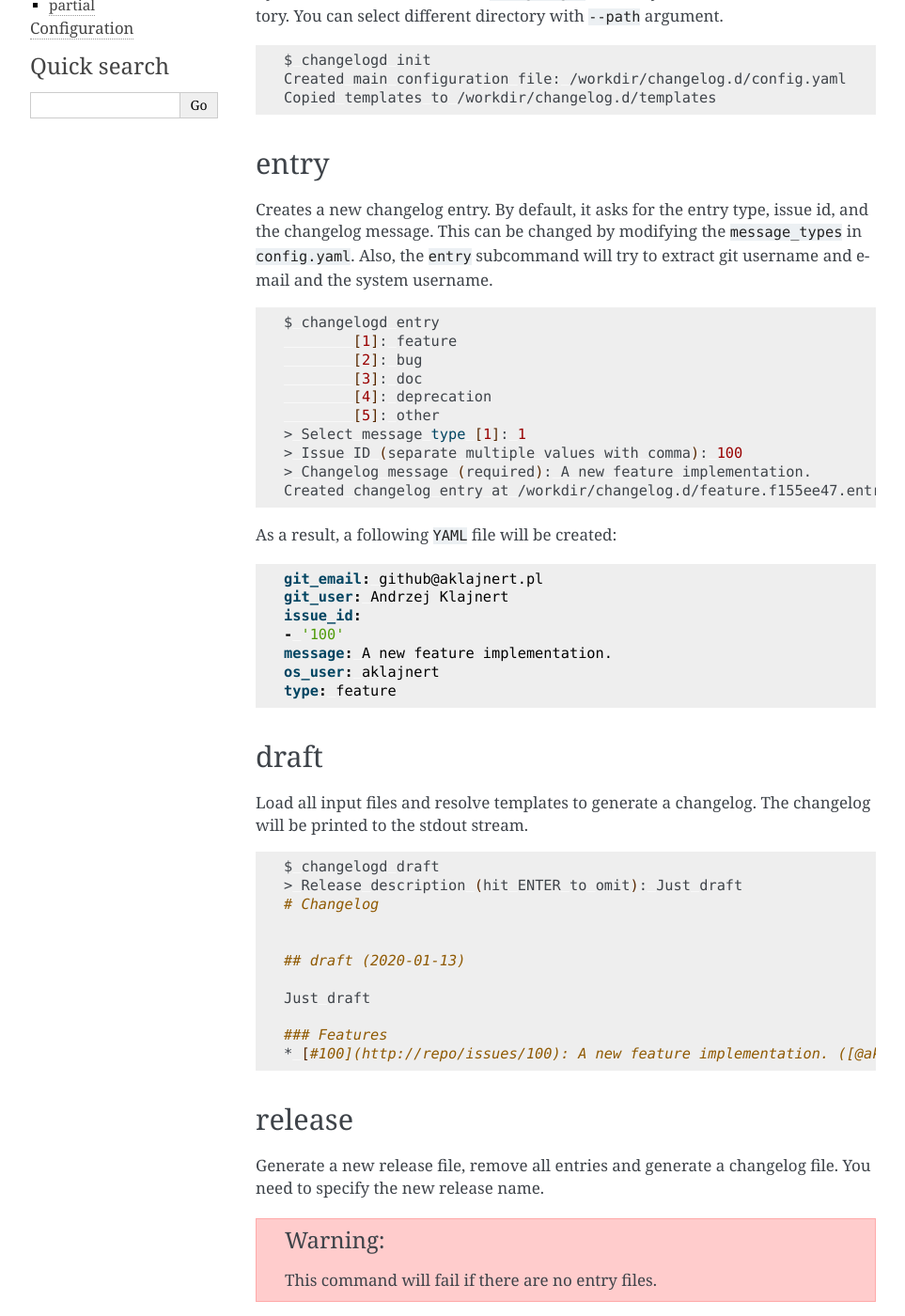
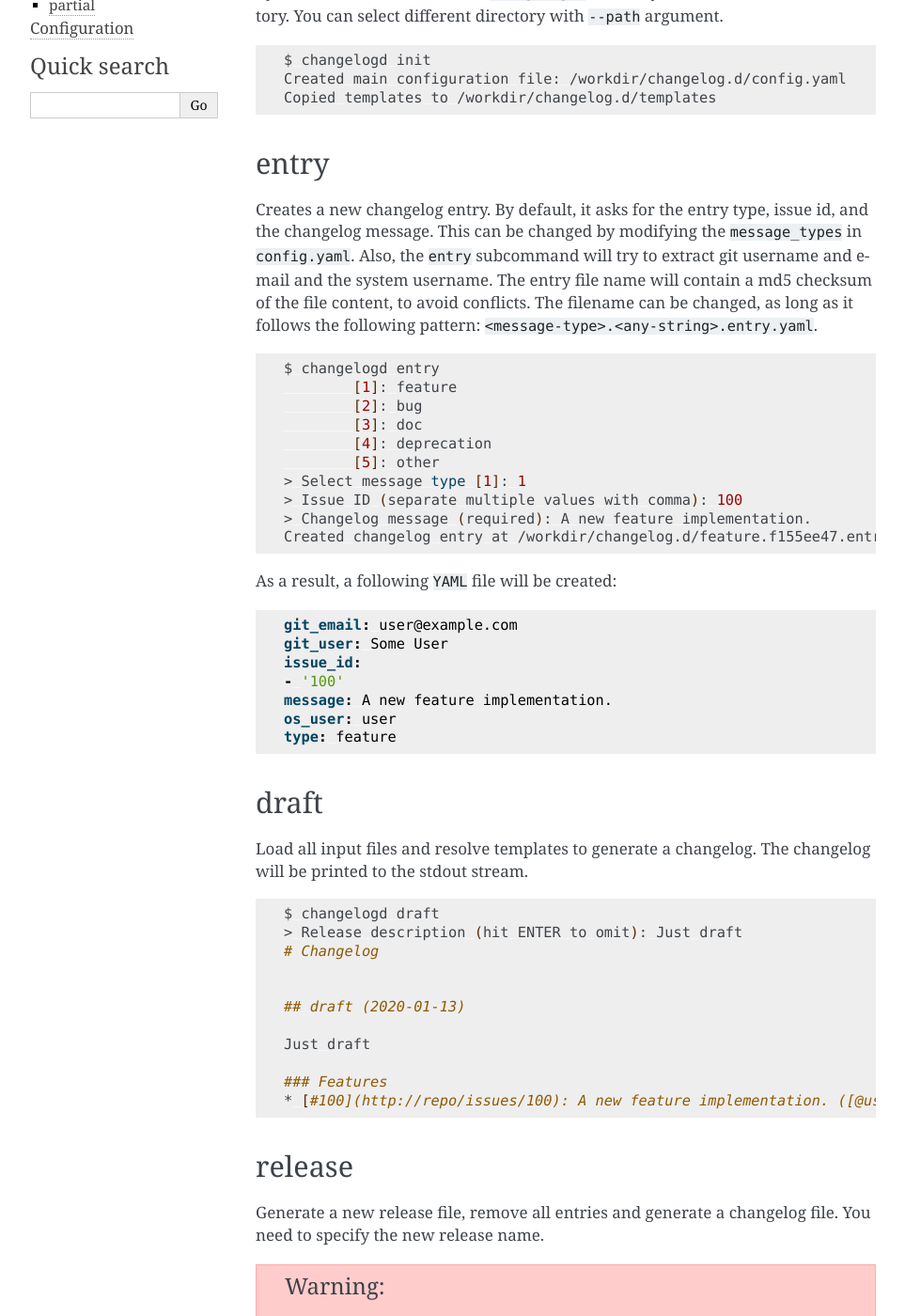
Before and after one commit to aklajnert/changelogd, a Sphinx documentation site: the page built from docs/commands.rst, in a window 1280 px wide and 1400 px high, scrolled down 286 px. Shown: the whole window at 94% size, without its empty margins (148-1111 px from the left). Built offline with Sphinx 7.4.7, drawn with Linux system fonts in a browser that asks for light colours; some of the changed text lies outside the part shown.

Commit message:
Update commands docs.

```diff
--- a/docs/commands.rst
+++ b/docs/commands.rst
@@ -23,7 +23,9 @@ entry
 Creates a new changelog entry. By default, it asks for the entry type, issue id, and the
 changelog message. This can be changed by modifying the ``message_types`` in ``config.yaml``.
 Also, the ``entry`` subcommand will try to extract git username and e-mail and the system
-username.
+username. The entry file name will contain a md5 checksum of the file content, to avoid
+conflicts. The filename can be changed, as long as it follows the following pattern:
+``<message-type>.<any-string>.entry.yaml``.
 
 .. code-block:: bash
 
@@ -42,12 +44,12 @@ As a result, a following ``YAML`` file will be created:
 
 .. code-block:: yaml
 
-   git_email: github@aklajnert.pl
-   git_user: Andrzej Klajnert
+   git_email: user@example.com
+   git_user: Some User
    issue_id:
    - '100'
    message: A new feature implementation.
-   os_user: aklajnert
+   os_user: user
    type: feature
 
 draft
@@ -68,7 +70,7 @@ will be printed to the stdout stream.
    Just draft
 
    ### Features
-   * [#100](http://repo/issues/100): A new feature implementation. ([@aklajnert](github@aklajnert.pl))
+   * [#100](http://repo/issues/100): A new feature implementation. ([@user](user@example.com))
 
 release
 -------
@@ -93,12 +95,12 @@ changelog file. The default content of the ``0.0.1.0.yaml`` file:
 
    entries:
      feature:
-     - git_email: github@aklajnert.pl
-       git_user: Andrzej Klajnert
+     - git_email: user@example.com
+       git_user: Some User
        issue_id:
        - '100'
        message: A new feature implementation.
-       os_user: aklajnert
+       os_user: user
    previous_release: null
    release_date: '2020-01-13'
    release_description: Demo release
```
